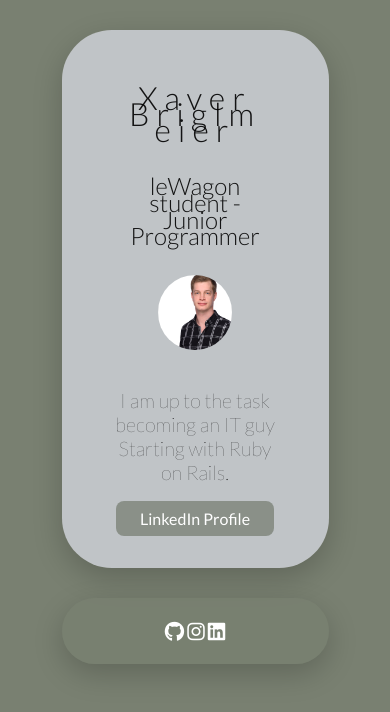
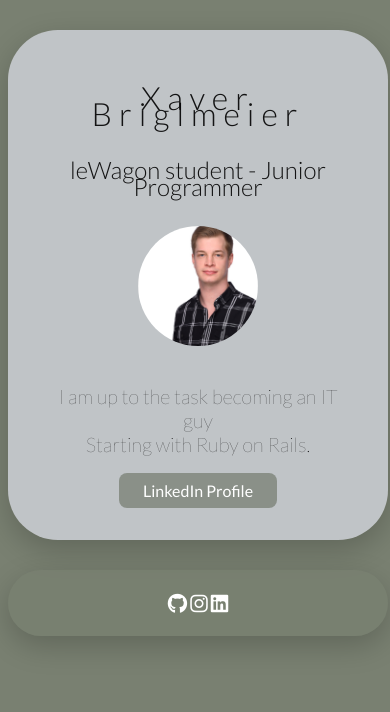
Before and after one commit to xabr/profile-webpage, a plain HTML site: page index.html in a window 390 px wide. Drawn offline with Linux system fonts and the light colour scheme.

Commit message:
added @media max-widths

```diff
--- a/index.html
+++ b/index.html
@@ -11,14 +11,14 @@
     <link rel="stylesheet" href="style.css">
   </head>
   <body>
-    <div class="first-card">
+    <div class="first-card container">
       <h1>Xaver Briglmeier</h1>
       <h2>leWagon student - Junior Programmer</h2>
       <img src="images/22982_11_09122016.jpg" id="img-first-card" alt="Xavers Face" width="40%" height="30%">
       <p>I am up to the task becoming an IT guy<br>Starting with Ruby on Rails.</p>
       <a href="https://www.linkedin.com/" class="btn-bluebell" target="_blank">LinkedIn Profile</a>
     </div>
-    <div class="social">
+    <div class="social container">
       <ul>
         <li class="social-ul">
           <a href="https://github.com/xabr" target="_blank"><i class="fa-brands fa-github"></i></a>
--- a/style.css
+++ b/style.css
@@ -87,3 +87,24 @@ a:hover {
 ul {
   padding: 0;
 }
+
+@media (max-width: 960px) {
+  /* For a screen < 960px, this CSS will be read */
+  .container {
+    width: 700px;
+  }
+}
+
+@media (max-width: 720px) {
+  /* For a screen < 720px, this CSS will be read */
+  .container {
+    width: 500px;
+  }
+}
+
+@media (max-width: 540px) {
+  /* For a screen < 540px, this CSS will be read */
+  .container {
+    width: 300px;
+  }
+}
```
